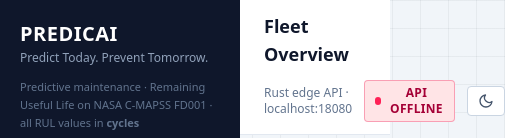
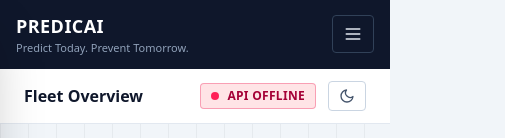
Before and after one commit to arvindkushwaha55/PREDICAI, a React (Vite) app in the folder dashboard/: page / in a window 390 px wide. Shown: the top 138 px of the page, 505 px wide, since content can reach past the window. Built offline with nearby package versions, Linux system fonts and the light colour scheme; no server answers.

Commit message:
Mobile: responsive shell with slide-over nav, overflow guard

```diff
--- a/dashboard/src/App.tsx
+++ b/dashboard/src/App.tsx
@@ -109,6 +109,43 @@ function MoonIcon() {
   );
 }
 
+function MenuIcon() {
+  return (
+    <svg
+      viewBox="0 0 24 24"
+      fill="none"
+      stroke="currentColor"
+      strokeWidth="2"
+      strokeLinecap="round"
+      strokeLinejoin="round"
+      className="h-5 w-5"
+      aria-hidden="true"
+    >
+      <path d="M4 6h16" />
+      <path d="M4 12h16" />
+      <path d="M4 18h16" />
+    </svg>
+  );
+}
+
+function CloseIcon() {
+  return (
+    <svg
+      viewBox="0 0 24 24"
+      fill="none"
+      stroke="currentColor"
+      strokeWidth="2"
+      strokeLinecap="round"
+      strokeLinejoin="round"
+      className="h-4 w-4"
+      aria-hidden="true"
+    >
+      <path d="M18 6 6 18" />
+      <path d="m6 6 12 12" />
+    </svg>
+  );
+}
+
 function SunIcon() {
   return (
     <svg
@@ -138,6 +175,7 @@ export default function App() {
   const [view, setView] = useState<View>("fleet");
   const [engine, setEngine] = useState<number>(49);
   const [theme, setTheme] = useState<Theme>(initialTheme);
+  const [navOpen, setNavOpen] = useState(false);
   const api = useApiHealth();
 
   useEffect(() => {
@@ -150,6 +188,22 @@ export default function App() {
     }
   }, [theme]);
 
+  /* While the mobile drawer is open, lock body scroll and let Escape
+     close it. Cleanup restores the previous overflow value. */
+  useEffect(() => {
+    if (!navOpen) return;
+    const prev = document.documentElement.style.overflow;
+    document.documentElement.style.overflow = "hidden";
+    const onKey = (e: KeyboardEvent) => {
+      if (e.key === "Escape") setNavOpen(false);
+    };
+    document.addEventListener("keydown", onKey);
+    return () => {
+      document.documentElement.style.overflow = prev;
+      document.removeEventListener("keydown", onKey);
+    };
+  }, [navOpen]);
+
   function openMachine(eng: number) {
     setEngine(eng);
     setView("machine");
@@ -158,7 +212,10 @@ export default function App() {
   const navButton = (item: { id: View; label: string; hint?: string }) => (
     <button
       key={item.id}
-      onClick={() => setView(item.id)}
+      onClick={() => {
+        setView(item.id);
+        setNavOpen(false);
+      }}
       className={
         view === item.id
           ? "block w-full rounded border-l-2 border-cyan-400 bg-slate-800 px-3 py-2 text-left transition-colors duration-150"
@@ -174,10 +231,11 @@ export default function App() {
     </button>
   );
 
-  return (
-    <div className="flex min-h-screen">
-      {/* Sidebar */}
-      <aside className="flex w-60 shrink-0 flex-col bg-slate-900 text-slate-200">
+  /* Sidebar inner content (brand block, nav groups, footer note) is a
+     single shared block: the desktop aside and the mobile slide-over
+     drawer both render it, so the two navigations cannot drift apart. */
+  const sidebarContent = (
+    <>
       <div className="border-b border-slate-800 px-5 py-5">
         <div className="text-xl font-bold tracking-wide text-white">
           PREDICAI
@@ -205,16 +263,69 @@ export default function App() {
         Data: FD001 replay export + Part 8 synthetic maintenance demo.
         Every panel labels its source.
       </div>
+    </>
+  );
+
+  return (
+    <div className="flex min-h-screen flex-col lg:flex-row">
+      {/* Mobile top bar (below lg): brand + drawer trigger. From lg up
+          the full sidebar below takes over and this bar is hidden. */}
+      <div className="flex items-center justify-between gap-3 bg-slate-900 px-4 py-3 text-slate-200 lg:hidden">
+        <div className="min-w-0">
+          <div className="text-lg font-bold tracking-wide text-white">
+            PREDICAI
+          </div>
+          <div className="text-[11px] text-slate-400">
+            Predict Today. Prevent Tomorrow.
+          </div>
+        </div>
+        <button
+          onClick={() => setNavOpen(true)}
+          aria-label="Open navigation menu"
+          className="shrink-0 rounded border border-slate-700 px-2.5 py-2 text-slate-200 transition-colors duration-150 hover:bg-slate-800"
+        >
+          <MenuIcon />
+        </button>
+      </div>
+
+      {/* Sidebar (desktop, lg and up) */}
+      <aside className="hidden w-60 shrink-0 flex-col bg-slate-900 text-slate-200 lg:flex">
+        {sidebarContent}
       </aside>
+
+      {/* Mobile navigation drawer (below lg): the same sidebar content
+          in a slide-over panel. Closes on nav selection, backdrop tap,
+          the X button, or Escape. */}
+      <div
+        className={`fixed inset-0 z-50 lg:hidden ${navOpen ? "" : "pointer-events-none"}`}
+        aria-hidden={!navOpen}
+      >
+        <div
+          onClick={() => setNavOpen(false)}
+          className={`absolute inset-0 bg-slate-950/60 transition-opacity duration-200 motion-reduce:transition-none ${navOpen ? "opacity-100" : "opacity-0"}`}
+        />
+        <aside
+          className={`absolute inset-y-0 left-0 flex w-64 flex-col overflow-y-auto bg-slate-900 text-slate-200 shadow-2xl transition-transform duration-200 ease-out motion-reduce:transition-none ${navOpen ? "translate-x-0" : "-translate-x-full"}`}
+        >
+          <button
+            onClick={() => setNavOpen(false)}
+            aria-label="Close navigation menu"
+            className="absolute top-4 right-4 rounded border border-slate-700 px-2 py-1.5 text-slate-300 transition-colors duration-150 hover:bg-slate-800"
+          >
+            <CloseIcon />
+          </button>
+          {sidebarContent}
+        </aside>
+      </div>
 
       {/* Main column */}
       <div className="flex min-w-0 flex-1 flex-col">
         <header className="flex flex-wrap items-center justify-between gap-3 border-b border-slate-200 bg-white px-6 py-3 dark:border-slate-700 dark:bg-slate-900">
-          <h1 className="text-lg font-bold text-slate-900 dark:text-slate-100">
+          <h1 className="text-base font-bold text-slate-900 sm:text-lg dark:text-slate-100">
             {TITLES[view]}
           </h1>
           <div className="flex items-center gap-3">
-            <span className="text-xs text-slate-500 dark:text-slate-400">
+            <span className="hidden text-xs text-slate-500 sm:inline dark:text-slate-400">
               Rust edge API · localhost:18080
             </span>
             <ApiStatusPill api={api} />
@@ -237,7 +348,7 @@ export default function App() {
           </div>
         </header>
 
-        <main className="flex-1 px-6 py-6">
+        <main className="flex-1 px-3 py-4 sm:px-6 sm:py-6">
           <div key={view} className="view-enter">
           {view === "fleet" && <FleetView onOpen={openMachine} />}
           {view === "machine" && (
@@ -259,7 +370,7 @@ export default function App() {
         </main>
 
         <footer className="border-t border-slate-200 bg-white px-6 py-3 text-xs text-slate-500 dark:border-slate-700 dark:bg-slate-900 dark:text-slate-400">
-          <div className="flex flex-wrap items-center justify-between gap-2">
+          <div className="flex flex-col gap-2 sm:flex-row sm:flex-wrap sm:items-center sm:justify-between">
             <span>
               Demo build: FD001 replay data; not connected to real machines.
               · Data exported {data.generated_at} by dashboard/data_export.py
--- a/dashboard/src/index.css
+++ b/dashboard/src/index.css
@@ -8,6 +8,10 @@
    page background in both themes; in the dark theme the page goes to
    near-black slate and the grid is slightly more visible. */
 body {
+  /* Last-resort guard: no page-level horizontal scroll on narrow
+     screens (wide tables scroll inside their own overflow-x-auto
+     wrappers instead). */
+  overflow-x: clip;
   background-color: var(--color-slate-100);
   background-image:
     linear-gradient(to right, rgb(15 23 42 / 0.05) 1px, transparent 1px),
```
Lines whose indentation alone changed are shown as unchanged.
